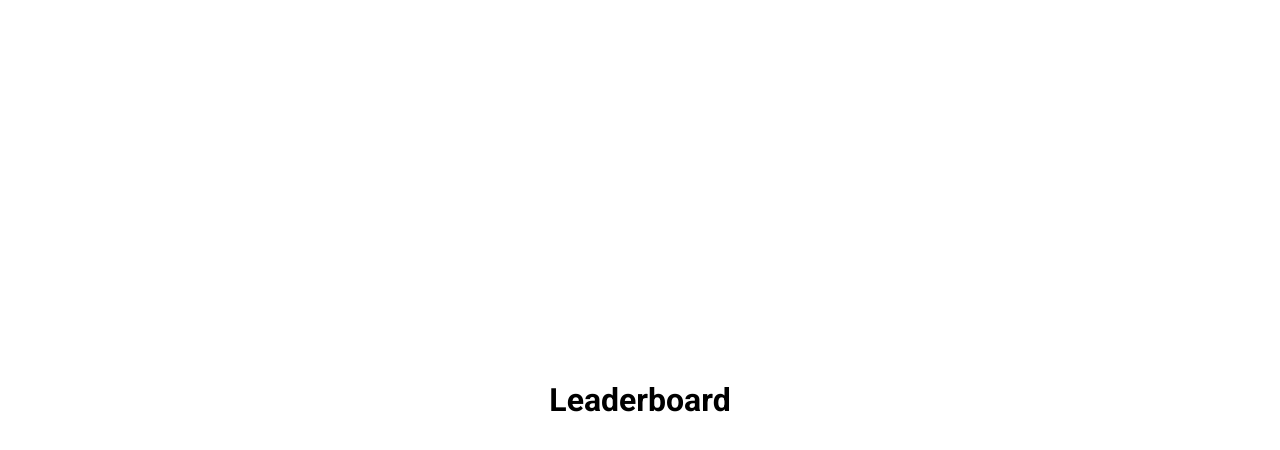
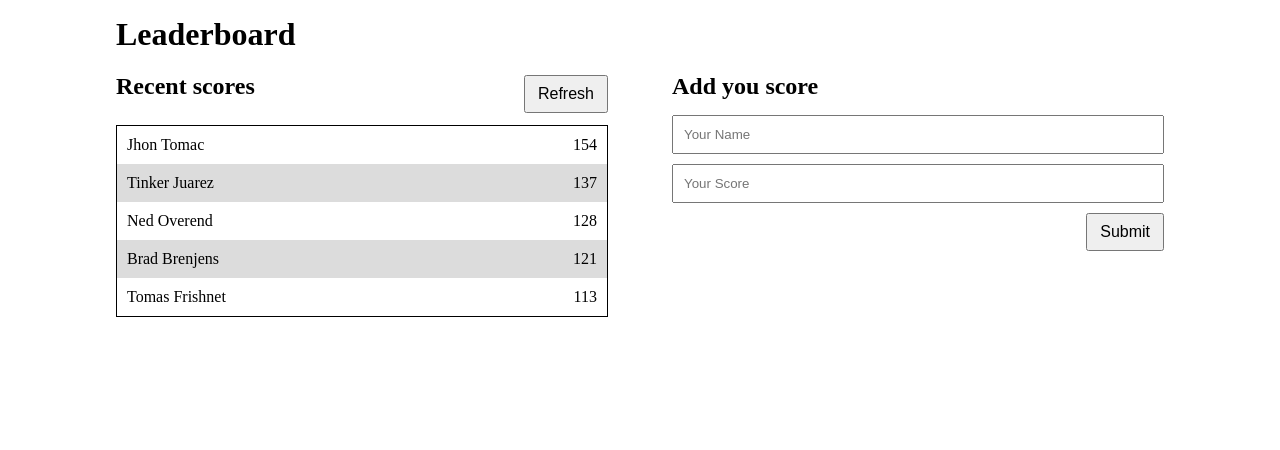
Before and after one commit to mgmediaweb/leaderboard, a website built with webpack: page src/index.html in a window 1280 px wide. Built offline with nearby package versions, Linux system fonts and the light colour scheme.

Commit message:
basic page structure

```diff
--- a/src/index.html
+++ b/src/index.html
@@ -14,6 +14,22 @@
 <body>
     <div class="container">
         <h1>Leaderboard</h1>
+        <div class="container-grid">
+            <div class="container-size">
+                <div class="container-recent-header">
+                    <h2>Recent scores</h2>
+                    <button type="button">Refresh</button>
+                </div>
+                <div id="board" class="container-articles">
+                </div>
+            </div>
+            <form id="formAddScore" class="container-size">
+                <h2>Add you score</h2>
+                <input id="name" name="name" placeholder="Your Name" autocomplete="off" required />
+                <input id="score" name="score" placeholder="Your Score" maxlength="5" autocomplete="off" required />
+                <button type="submit" class="float-right">Submit</button>
+            </form>
+        </div>
     </div>
 </body>
 </html>
--- a/src/index.js
+++ b/src/index.js
@@ -1,75 +1,17 @@
-//import TodoMaster from './todoClass.js';
+import Scores from './scores.js';
 import './style.css';
 
-/*
-const form = document.getElementById('todoform');
-const taskList = document.getElementById('task-list');
-const winFooter = document.getElementById('win-footer');
+const board = document.getElementById('board');
+const form = document.getElementById('formAddScore');
 
-const loadButtons = () => {
-  const btnsInfo = document.querySelectorAll('.article-info');
-  const btnsDelete = document.querySelectorAll('.article-btn');
-  const todoAxn = new TodoMaster();
-
-  btnsInfo.forEach((btn) => {
-    btn.addEventListener('click', () => {
-      todoAxn.complete(btn.getAttribute('id').slice(3));
-      loadButtons();
-    });
-  });
-
-  btnsDelete.forEach((btn) => {
-    btn.addEventListener('click', () => {
-      console.log(btn.dataset.id);
-      todoAxn.del(btn.getAttribute('id').slice(3));
-      loadButtons();
-    });
-  });
-};
-
-class TodoClass extends TodoMaster {
-  constructor() {
-    super();
-    return undefined;
-  }
-
-  addTask(task) {
-    this.add(task);
-    document.getElementById('taskText').blur();
-    loadButtons();
-  }
-
-  clearAll() {
-    this.clear();
-    loadButtons();
-  }
-
-  #listTask() {
-    this.show();
-    loadButtons();
-  }
-
-  makeOrder() {
-    this.reorder();
-    loadButtons();
-  }
-}
-
-const todo = new TodoClass();
-
-winFooter.addEventListener('click', () => todo.clearAll());
+Scores.show();
 
 form.addEventListener('submit', (event) => {
   event.preventDefault();
-  const task = document.getElementById('taskText');
+  const name = document.getElementById('name');
+  const score = document.getElementById('score');
 
-  todo.addTask(task.value);
-  task.value = '';
+  Scores.add(name.value, score.value);
+  name.value = '';
+  score.value = '';
 });
-
-Sortable.create(taskList, {
-  onEnd() { todo.makeOrder(); },
-});
-
-todo.listTask();
-*/
--- /dev/null
+++ b/src/scores.js
@@ -0,0 +1,47 @@
+const players = [
+    {
+      name: 'Jhon Tomac',
+      score: 154,
+    },
+    {
+      name: 'Tinker Juarez',
+      score: 137,
+    },
+    {
+      name: 'Ned Overend',
+      score: 128,
+    },
+    {
+      name: 'Brad Brenjens',
+      score: 121,
+    },
+    {
+      name: 'Tomas Frishnet',
+      score: 113,
+    },
+  ];
+
+export default class Scores {
+  constructor() {
+    return null;
+  }
+
+  static add(name, score) {
+    console.log(`${name} ==> ${score}`);
+  }
+
+  static show() {
+    let content = '';
+    board.innerHTML = '';
+
+    players.map((item, index) => {
+      let showClass = 'art-odd';
+      if (index % 2) showClass = 'art-even';
+
+      content += `<article class="${showClass}"><p>${item.name}</p><p>${item.score}</p></article>`;
+      return true;
+    });
+
+    board.innerHTML = content;
+  }
+}
--- a/src/style.css
+++ b/src/style.css
@@ -1,34 +1,94 @@
-@import url('https://fonts.googleapis.com/css2?family=Roboto:ital,wght@0,300;0,400;0,700;1,300;1,400;1,700&display=swap');
-
-:root {
-  --color-primary: tomato;
-  --color-primary-rgb: 255, 99, 71;
-  --color-line: #ddd;
-  --opacity: 0.33;
-}
-
 * {
   box-sizing: border-box;
   margin: 0;
   padding: 0;
 }
 
+article {
+  display: flex;
+  justify-content: space-between;
+  padding: 10px;
+}
+
 body {
   height: 100%;
 }
 
+button {
+  font-size: 1rem;
+  padding: 8px 12px;
+}
+
+button:hover {
+  cursor: pointer;
+}
+
+h1 {
+  margin-bottom: 20px;
+}
+
+h2 {
+  margin-bottom: 15px;
+}
+
 html {
-  font-family: 'Roboto', sans-serif;
   font-weight: 400;
   font-size: 16px;
   height: 100%;
 }
 
+input {
+  margin-bottom: 10px;
+  padding: 10px;
+  width: 100%;
+}
+
+.art-even {
+  background-color: gainsboro;
+}
+
+.art-odd {
+  background-color: white;
+}
+
+.float-right {
+  float: right;
+}
+
 .container {
+  margin: 0 auto;
+  max-width: 1080px;
+  padding: 16px;
+  width: 100%;
+}
+
+.container-articles {
+  height: auto;
+  border: 1px solid black;
+  width: 100%;
+}
+
+.container-grid {
+  display: grid;
+  grid-template-columns: 1fr;
+  gap: 5vw;
+}
+
+.container-recent-header {
   align-items: center;
   display: flex;
-  justify-content: center;
-  min-height: 100%;
-  padding: 40px 0;
-  width: 100%;
+  margin-bottom: 10px;
+  justify-content: space-between;
 }
+
+/* XXXXXXXXXXXXXXXXXXXXXXXXXXXXXXXXXXXXXXXXXXXXXXXXXXXXXXXXXXXXXXXXXXXXXXXXXXXXXXXXXXXXXXXXXXXXXXXXXXXXX */
+
+/* XXXXXXXXXXXXXXXXXXXXXXXXXXXXXXXXXXXXXXXXXX DESKTOP VERSION XXXXXXXXXXXXXXXXXXXXXXXXXXXXXXXXXXXXXXXXXX */
+
+/* XXXXXXXXXXXXXXXXXXXXXXXXXXXXXXXXXXXXXXXXXXXXXXXXXXXXXXXXXXXXXXXXXXXXXXXXXXXXXXXXXXXXXXXXXXXXXXXXXXXXX */
+
+@media screen and (min-width: 768px) {
+  .container-grid {
+    grid-template-columns: 1fr 1fr;
+  }
+}
```
Also changed, not shown: README.md, dist/index.html, dist/main.bundle.js, src/favicon.ico (added).
